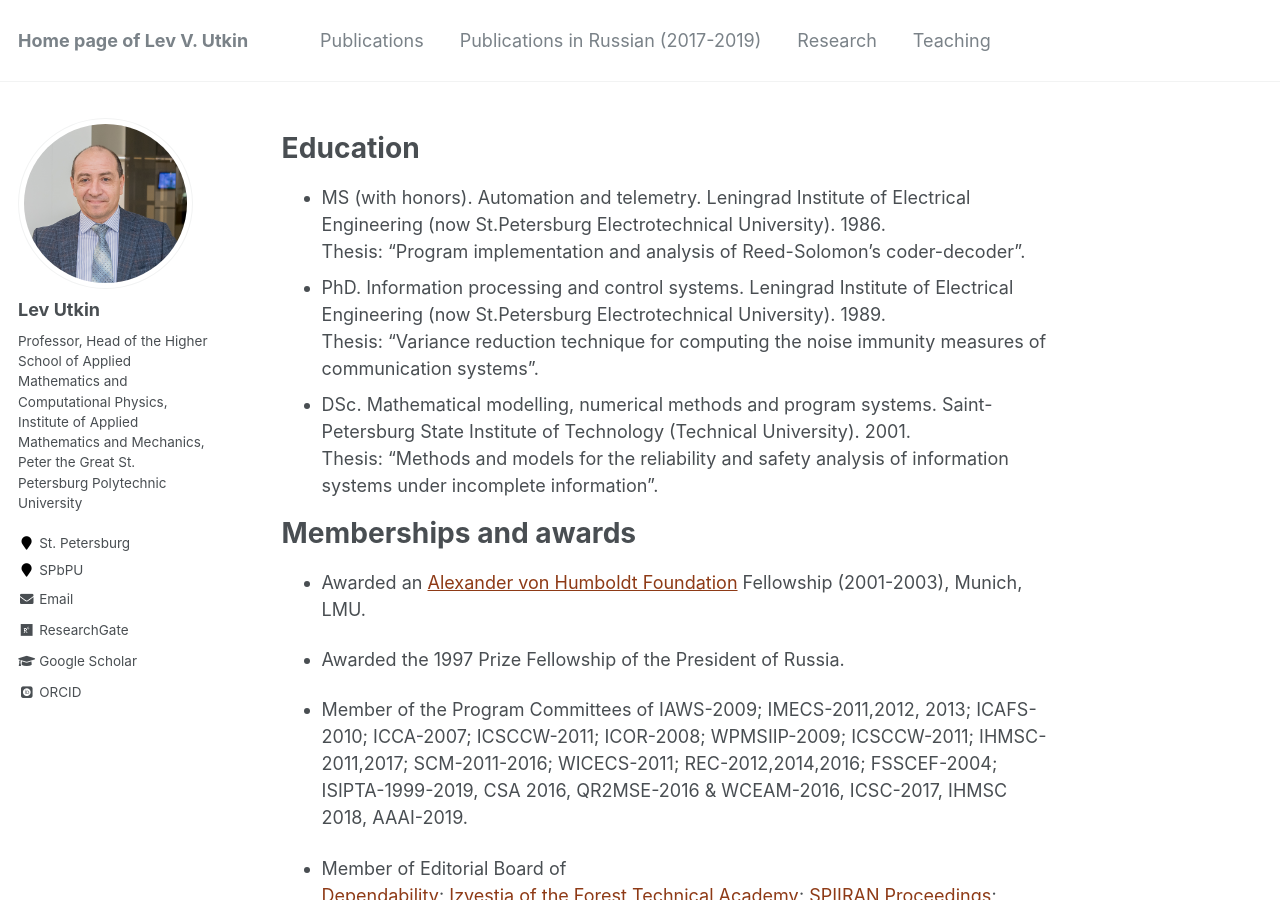
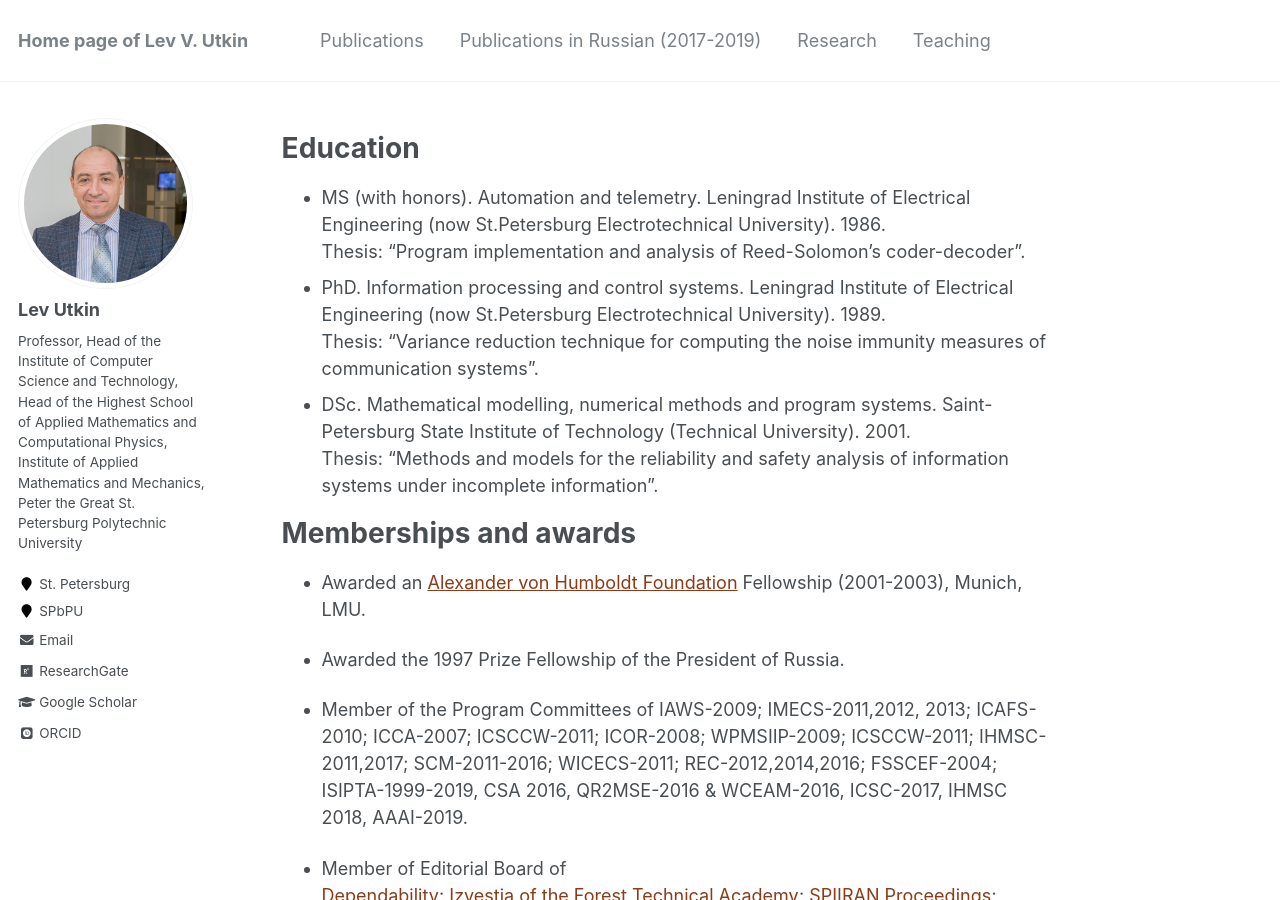
Before and after one commit to levutkin/levutkin.github.io, a Jekyll site: the page built from _pages/about.md, in a window 1280 px wide and 900 px high. Built offline with Jekyll 4.4.1, drawn with Linux system fonts in a browser that asks for light colours; some web fonts are replaced.

Commit message:
Update _config.yml

```diff
--- a/_config.yml
+++ b/_config.yml
@@ -10,7 +10,7 @@ locale                   : "en-US"
 title                    : "Home page of Lev V. Utkin"
 title_separator          : "-"
 name                     : "Lev Utkin"
-description              : "Professor, Head of the Higher School of Applied Mathematics and Computational Physics, Institute of Applied Mathematics and Mechanics, Peter the Great St. Petersburg Polytechnic University"
+description              : "Professor, Head of the Institute of Computer Science and Technology, Head of the Highest School of Applied Mathematics and Computational Physics, Institute of Applied Mathematics and Mechanics, Peter the Great St. Petersburg Polytechnic University"
 url                      :
 baseurl                  : "" # the subpath of your site, e.g. "/blog"
 repository               : "academicpages/academicpages.github.io"
@@ -82,7 +82,7 @@ analytics:
 author:
   name             : "Lev Utkin"
   avatar           : "Utkin.jpg"
-  bio              : "Professor, Head of the Higher School of Applied Mathematics and Computational Physics, Institute of Applied Mathematics and Mechanics, Peter the Great St. Petersburg Polytechnic University"
+  bio              : "Professor, Head of the Institute of Computer Science and Technology, Head of the Highest School of Applied Mathematics and Computational Physics, Institute of Applied Mathematics and Mechanics, Peter the Great St. Petersburg Polytechnic University"
   location         : "St. Petersburg"
   employer         : "SPbPU"
   pubmed           :
```
